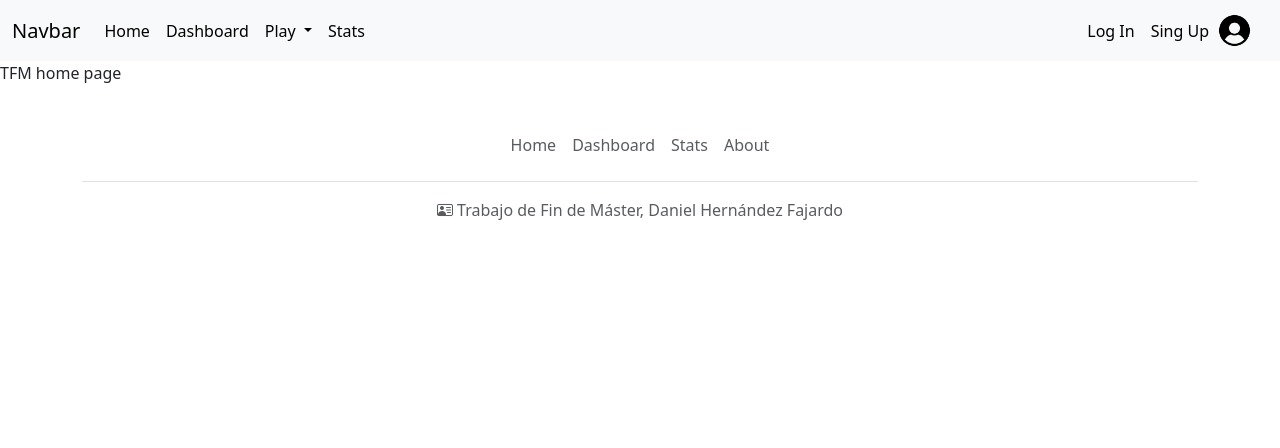
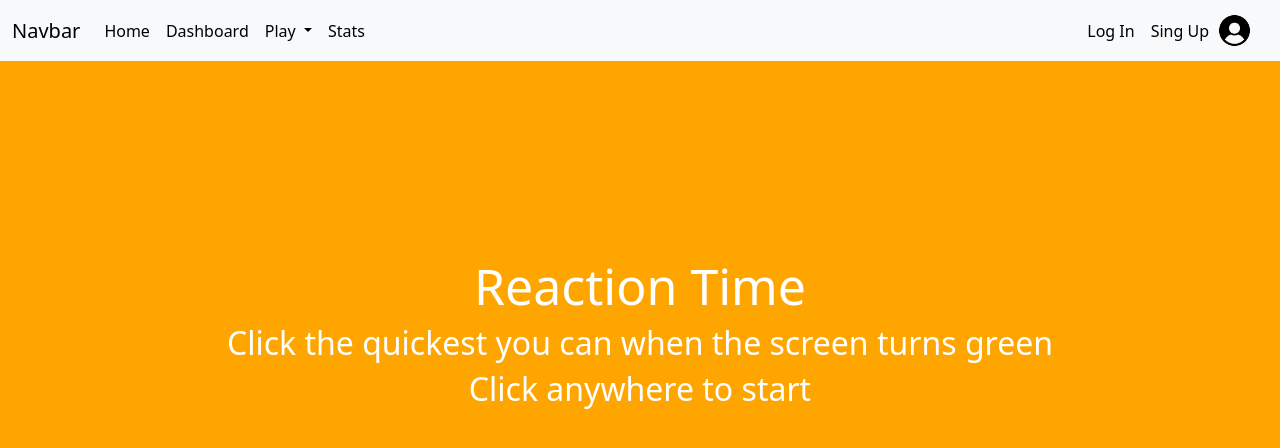
Before and after one commit to danielhdzf/angular, an Angular app: page /reaction-time in a window 1280 px wide. Before the commit this address led to /. Shown: the top 448 px of the page. Built offline with nearby package versions, Linux system fonts and the light colour scheme.

Commit message:
Created reaction-time game component and basic execution danielhdzf/tfm#11

```diff
--- a/src/app/app.routes.ts
+++ b/src/app/app.routes.ts
@@ -2,6 +2,7 @@ import { Routes } from '@angular/router';
 import { HomeComponent } from './home/home.component';
 import { LoginComponent } from './login/login.component';
 import { SignupComponent } from './signup/signup.component';
+import { ReactionTimeComponent } from './games/reaction-time/reaction-time.component';
 
 
 export const routes: Routes = [
@@ -9,5 +10,6 @@ export const routes: Routes = [
     { path: 'home', component: HomeComponent},
     { path: 'login', component: LoginComponent},
     { path: 'signup', component: SignupComponent},
+    { path: 'reaction-time', component: ReactionTimeComponent},
     { path: '**', redirectTo: ''}
 ];
--- /dev/null
+++ b/src/app/games/reaction-time/reaction-time.component.css
@@ -0,0 +1,21 @@
+.game-div {
+    position: fixed;
+    top: 0;
+    left: 0;
+    width: 100%;
+    height: 100%;
+    background-color: orange;
+    cursor: pointer;
+  }
+
+  .game-div h1 {
+    color: white;
+    text-align: center;
+    margin-top: 20%;
+    font-size: 50px;
+  }
+
+  .game-div h2 {
+    color: white;
+    text-align: center;
+  }
--- /dev/null
+++ b/src/app/games/reaction-time/reaction-time.component.html
@@ -0,0 +1,15 @@
+<div class="game-div" id="gameArea" #gameArea>
+    <div>
+        @if (!gameStarted) {
+            <h1>Reaction Time</h1>
+            <h2>Click the quickest you can when the screen turns green</h2>
+            <h2>Click anywhere to start</h2>
+        } @else if (gameStarted && !isGreen && !isTooSoon) {
+            <h1>Wait for Green</h1>
+        } @else if (gameStarted && isGreen) {
+            <h1>Click!</h1>
+        } @else if (isTooSoon && !isGreen) {
+            <h1>Too Soon!</h1>
+        }
+    </div>
+  </div>
--- /dev/null
+++ b/src/app/games/reaction-time/reaction-time.component.ts
@@ -0,0 +1,75 @@
+import { Component, ElementRef, ViewChild } from '@angular/core';
+
+@Component({
+  selector: 'app-reaction-time',
+  standalone: true,
+  imports: [],
+  templateUrl: './reaction-time.component.html',
+  styleUrl: './reaction-time.component.css'
+})
+export class ReactionTimeComponent {
+
+  @ViewChild('gameArea') private gameArea!: ElementRef;
+
+  gameStarted = false;
+  isGreen = false;
+  isTooSoon = false;
+  startTime!: number;
+  timerId!: any;
+
+  constructor() {
+  }
+
+  ngAfterViewInit() {
+    this.gameArea.nativeElement.addEventListener('click', () => {
+      if (!this.gameStarted) {
+        this.startGame();
+      } else if (this.isTooSoon) {
+        this.resetGame();
+      } else if (this.isGreen) {
+        this.handleGreenClick();
+      } else {
+        this.handleRedClick();
+      }
+    });
+  }
+
+  startGame() {
+    this.gameStarted = true;
+    this.isGreen = false;
+    this.isTooSoon = false;
+    this.gameArea.nativeElement.style.backgroundColor = 'tomato';
+    this.scheduleTurnGreen();
+  }
+
+  scheduleTurnGreen() {
+    let randomTime = Math.random() * 3000 + 2000;
+    this.timerId = setTimeout(() => this.turnGreen(), randomTime);
+  }
+
+  turnGreen() {
+    this.isGreen = true;
+    this.gameArea.nativeElement.style.backgroundColor = 'limegreen';
+    this.startTime = performance.now();
+  }
+
+  handleGreenClick() {
+    const reactionTime = performance.now() - this.startTime;
+    alert(`¡Bien hecho! Tiempo de reacción: ${reactionTime.toFixed(0)} ms`);
+    this.resetGame();
+  }
+
+  handleRedClick() {
+    clearTimeout(this.timerId);
+    this.isTooSoon = true;
+    this.gameArea.nativeElement.style.backgroundColor = 'orange';
+  }
+
+  resetGame() {
+    this.gameStarted = false;
+    this.isGreen = false;
+    this.isTooSoon = false;
+    this.gameArea.nativeElement.style.backgroundColor = 'orange';
+  }
+
+}
--- a/src/app/header/header.component.css
+++ b/src/app/header/header.component.css
@@ -0,0 +1,6 @@
+.navbar {
+    position: -webkit-sticky;
+    position: sticky;
+    top: 0;
+    z-index: 1000;
+  }
--- a/src/app/header/header.component.html
+++ b/src/app/header/header.component.html
@@ -17,7 +17,7 @@
                       Play
                     </a>
                     <ul class="dropdown-menu">
-                      <li><a class="dropdown-item" href="#">Game1</a></li>
+                      <li><a class="dropdown-item" href="reaction-time">Reaction Time</a></li>
                       <li><a class="dropdown-item" href="#">Game2</a></li>
                     </ul>
                 </li>
```
Also changed, not shown: 1 other file (tests, documents, lock files or other folders).
